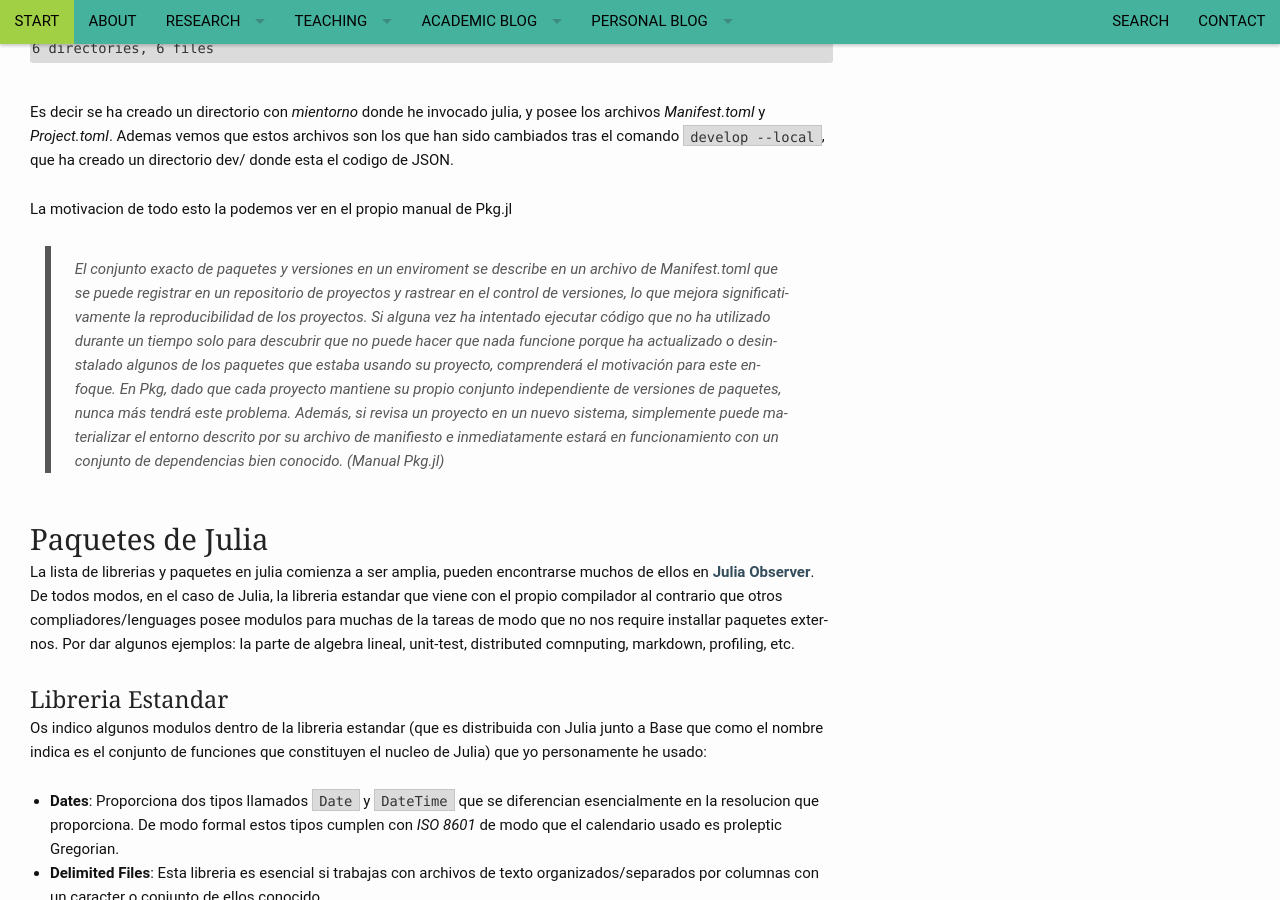
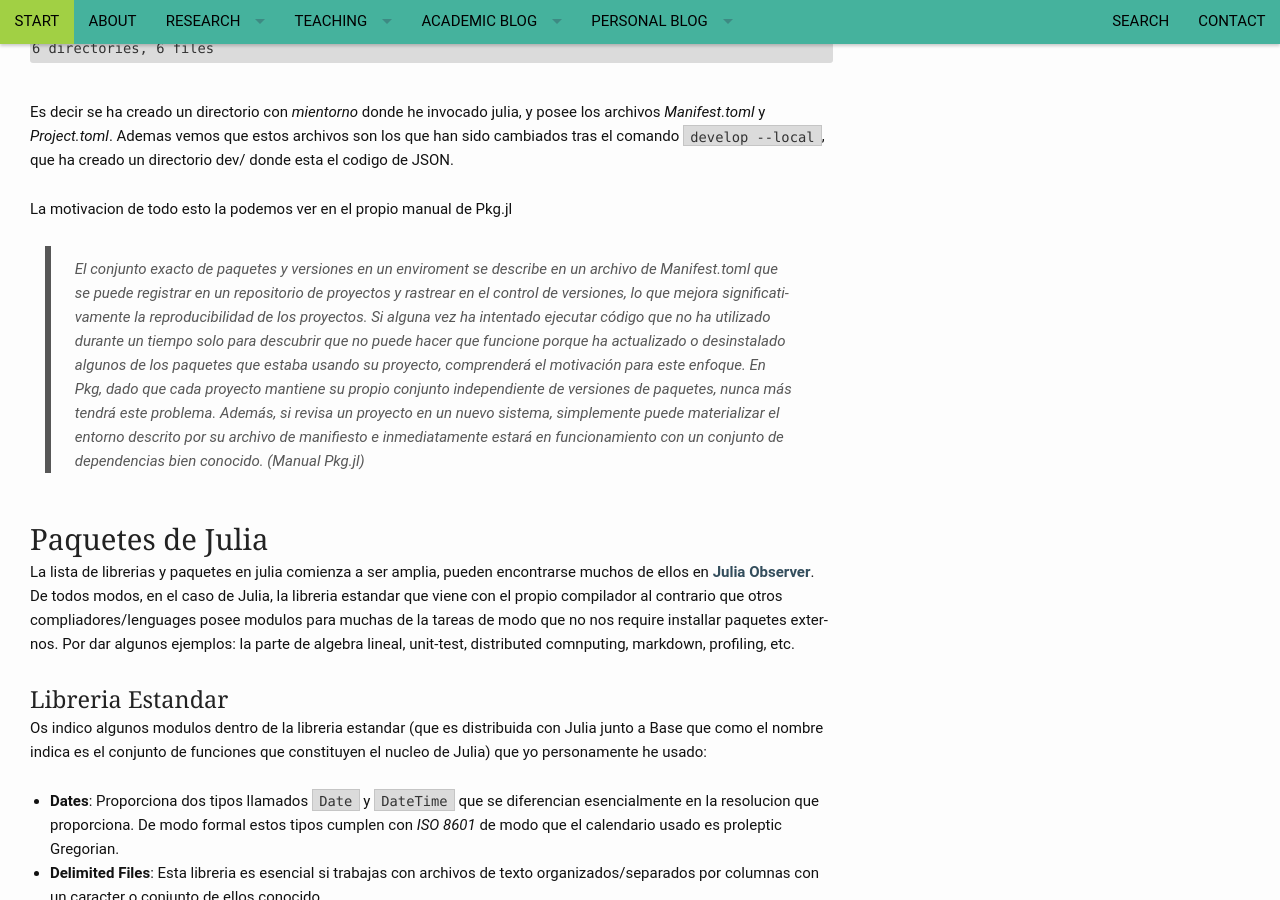
Before and after one commit to RCHG/rchg.github.io, a Jekyll site: the page built from _posts/2019-09-08-JuliaLibs.md, in a window 1280 px wide and 900 px high, scrolled down 3595 px. Built offline with Jekyll 4.4.1, drawn with Linux system fonts in a browser that asks for light colours; nearby versions of some CDN libraries; comment, search, counter and statistics services are not loaded.

Commit message:
Update 2019-09-08-JuliaLibs.md

```diff
--- a/_posts/2019-09-08-JuliaLibs.md
+++ b/_posts/2019-09-08-JuliaLibs.md
@@ -154,7 +154,7 @@ Es decir se ha creado un directorio con *mientorno* donde he invocado julia, y p
 
 La motivacion de todo esto la podemos ver en el propio manual de Pkg.jl
 
-> El conjunto exacto de paquetes y versiones en un *enviroment* se describe en un archivo de Manifest.toml que se puede registrar en un repositorio de proyectos y rastrear en el control de versiones, lo que mejora significativamente la reproducibilidad de los proyectos. Si alguna vez ha intentado ejecutar código que no ha utilizado durante un tiempo solo para descubrir que no puede hacer que nada funcione porque ha actualizado o desinstalado algunos de los paquetes que estaba usando su proyecto, comprenderá el motivación para este enfoque. En Pkg, dado que cada proyecto mantiene su propio conjunto independiente de versiones de paquetes, nunca más tendrá este problema. Además, si revisa un proyecto en un nuevo sistema, simplemente puede materializar el entorno descrito por su archivo de manifiesto e inmediatamente estará en funcionamiento con un conjunto de dependencias bien conocido.
+> El conjunto exacto de paquetes y versiones en un *enviroment* se describe en un archivo de Manifest.toml que se puede registrar en un repositorio de proyectos y rastrear en el control de versiones, lo que mejora significativamente la reproducibilidad de los proyectos. Si alguna vez ha intentado ejecutar código que no ha utilizado durante un tiempo solo para descubrir que no puede hacer que funcione porque ha actualizado o desinstalado algunos de los paquetes que estaba usando su proyecto, comprenderá el motivación para este enfoque. En Pkg, dado que cada proyecto mantiene su propio conjunto independiente de versiones de paquetes, nunca más tendrá este problema. Además, si revisa un proyecto en un nuevo sistema, simplemente puede materializar el entorno descrito por su archivo de manifiesto e inmediatamente estará en funcionamiento con un conjunto de dependencias bien conocido.
 > (Manual Pkg.jl)
 
 
```
